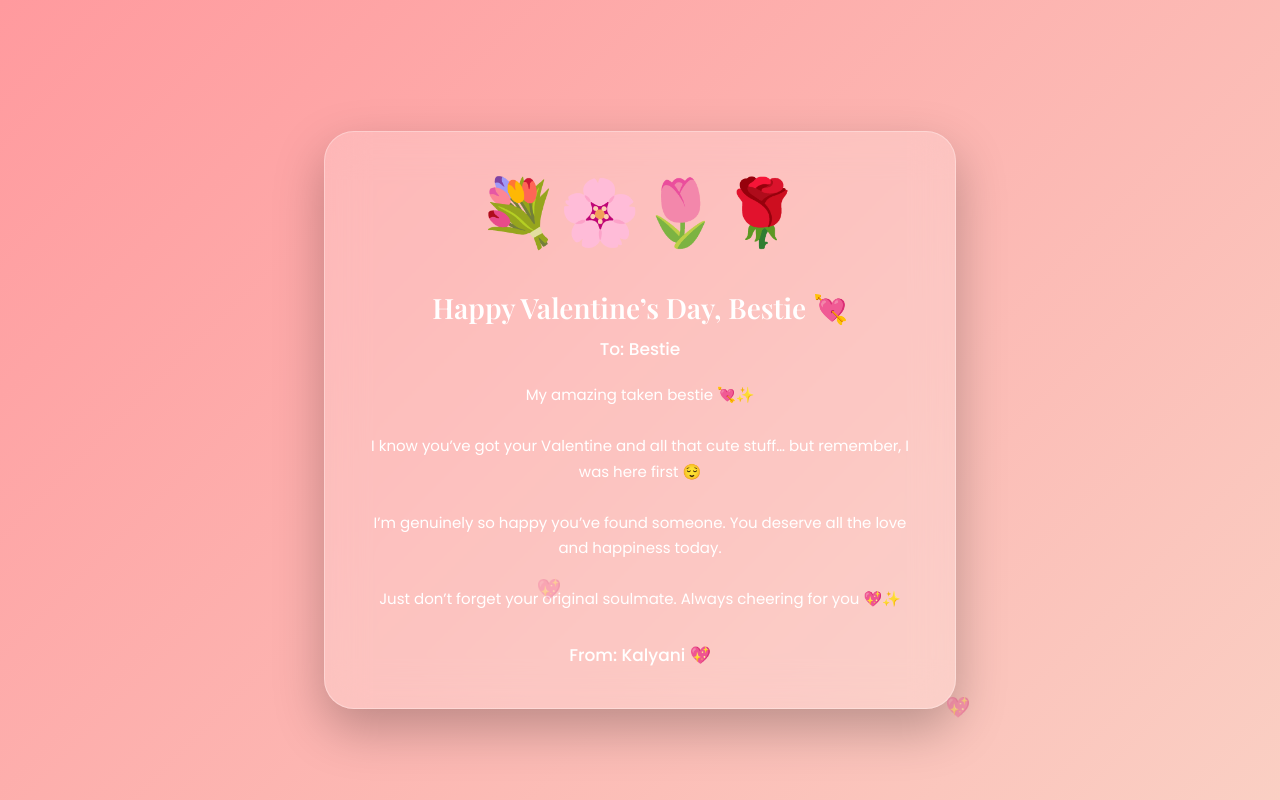
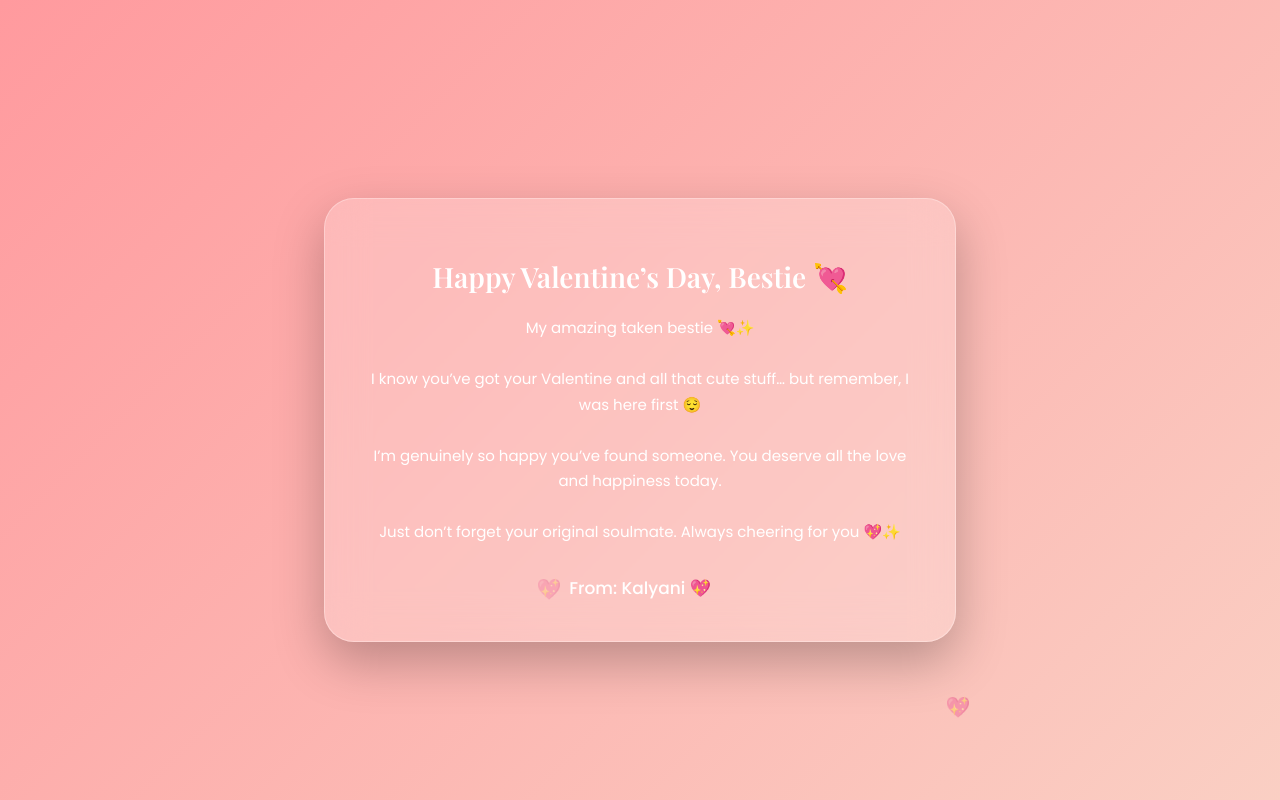
Before and after one commit to Kalyanibawane/Valentine_special, a plain HTML site: page card.html in a window 1280 px wide. Shown: the top 800 px of the page. Drawn offline with nearby package versions, Linux system fonts and the light colour scheme.

Commit message:
Update card.html to remove bouquet emojis
Removed bouquet emojis and adjusted the toName display.

```diff
--- a/card.html
+++ b/card.html
@@ -113,12 +113,12 @@
 </audio>
 
 <div class="card">
-    <div class="bouquet">💐🌸🌷🌹</div>
+    <div class="bouquet"></div>
 
     <h1 id="greeting"></h1>
 
     <div class="toLine">
-        To: <span id="toName"></span>
+
     </div>
 
     <div class="message"></div>
@@ -139,7 +139,6 @@
     document.getElementById("greeting").innerText =
         "Happy Valentine’s Day, " + name + " 💘";
 
-    document.getElementById("toName").innerText = name;
 
     let messageBox = document.querySelector(".message");
 
```
